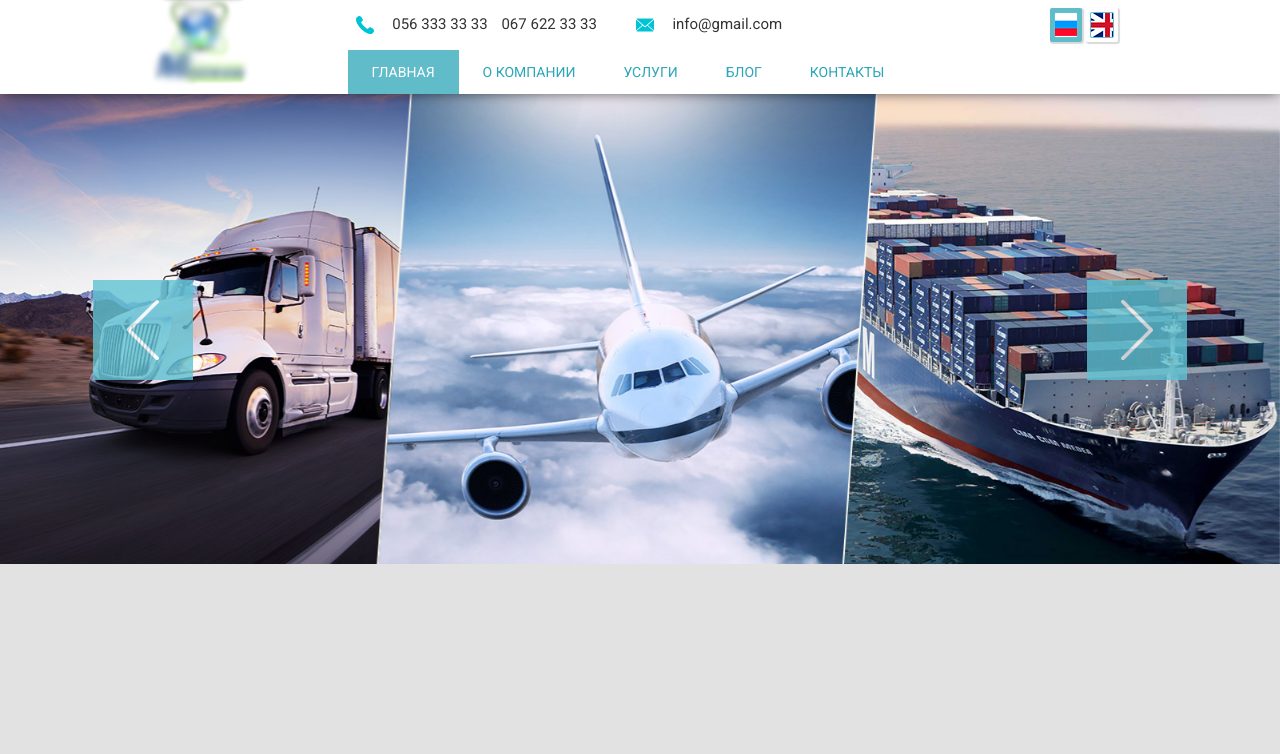
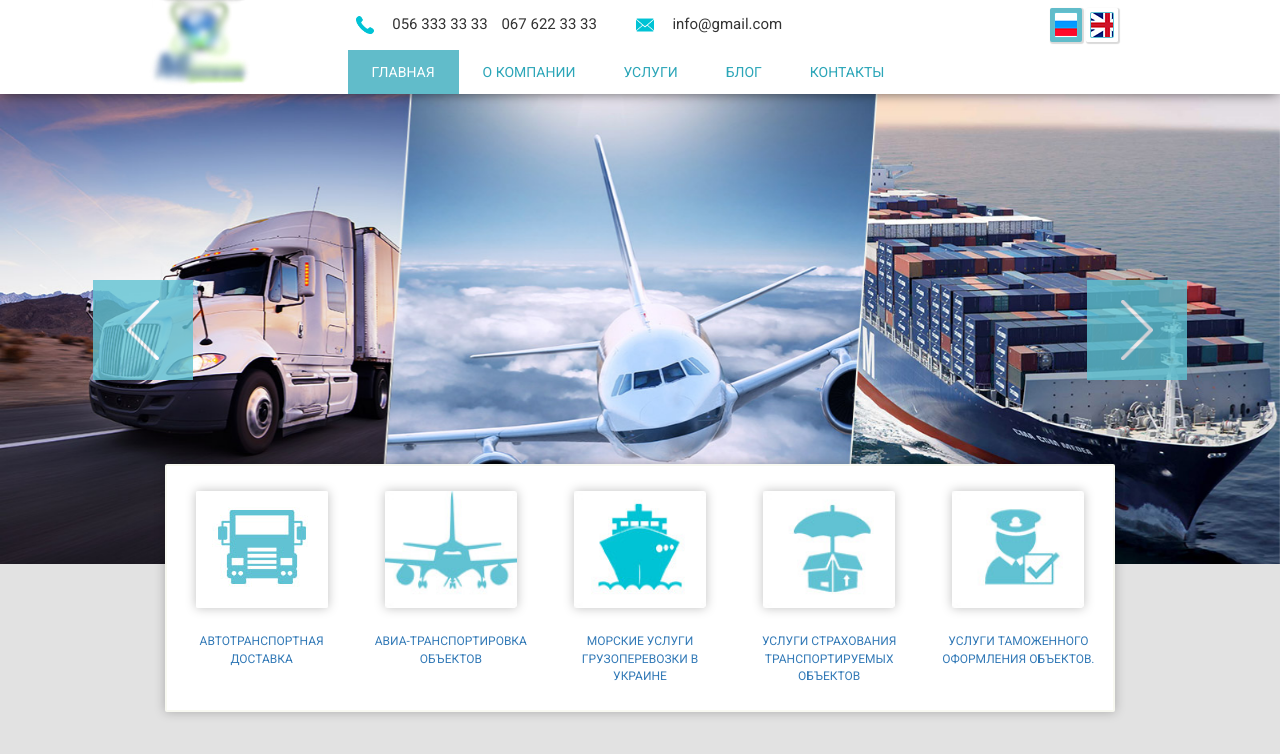
Before and after one commit to Anton-Golovin/test-ngen, a website: page index.html in a window 1280 px wide. Drawn offline with Linux system fonts and the light colour scheme.

Commit message:
Added service-menu (no overlay)

```diff
--- a/index.html
+++ b/index.html
@@ -57,14 +57,14 @@
 	</header>
 
 	<div id="carousel" class="carousel slide" data-ride="carousel">
-		<!-- Slider => Wrapper for slides -->
+		<!-- Carousel => Wrapper for slides -->
 		<div class="carousel-inner" role="listbox">
 			<div class="item active">
 				<img src="dist/img/slider1.jpg" alt="...">
 			</div>
 		</div>
 
-		<!-- Slider => Controls -->
+		<!-- Carousel => Controls -->
 		<div class="controls">
 			<a class="left carousel-control" href="#carousel" role="button" data-slide="prev">
 				<span class="glyphicon" aria-hidden="true"></span>
@@ -77,6 +77,28 @@
 		</div>
 	</div>
 
+	<ul class="service-menu">
+		<li>
+			<a href="#"><img src="dist/img/service-menu/avto-deliv.jpg" alt=""></a>
+			<a href="#">Автотранспортная доставка</a>
+		</li>
+		<li>
+			<a href="#"><img src="dist/img/service-menu/avia-deliv.jpg" alt=""></a>
+			<a href="#">Авиа-транспортировка объектов</a>
+		</li>
+		<li>
+			<a href="#"><img src="dist/img/service-menu/sea-deliv.jpg" alt=""></a>
+			<a href="#">Морские услуги грузоперевозки в Украине</a>
+		</li>
+		<li>
+			<a href="#"><img src="dist/img/service-menu/ins-deliv.jpg" alt=""></a>
+			<a href="#">Услуги страхования транспортируемых объектов</a>
+		</li>
+		<li>
+			<a href="#"><img src="dist/img/service-menu/captain-deliv.jpg" alt=""></a>
+			<a href="#">Услуги таможенного оформления объектов.</a>
+		</li>
+	</ul>
 
 	<!-- jQuery + Bootstrap -->
 	<script src='dist/libs/libs.min.js'></script>
--- a/src/css/style.css
+++ b/src/css/style.css
@@ -103,6 +103,38 @@ header {
 	transform: rotate(180deg);
 }
 
+
+/*service-menu*/
+.service-menu {
+	position: relative;
+	max-width: 950px;
+	margin: -100px auto;
+	padding: 0;
+	border-radius: 2px;
+	border: 2px solid #f8f9f1;
+	box-shadow: 0px 0px 11px 0px rgba(0,0,0,0.25);
+	background-color: #fff;
+	font-size: 0;
+	text-align: center;
+}
+.service-menu > li {
+	display: inline-block;
+	padding: 25px 15px;
+	width: 20%;
+	font-size: 12px;
+	color: #2ca6b8;
+	text-align: center;
+	vertical-align: top;
+	text-transform: uppercase;
+}
+.service-menu > li img {
+	display: block;
+	width: 132px;
+	height: 117px;
+	margin: 0 auto 25px auto;
+	border-radius: 2px;
+	box-shadow: 0px 0px 11px 0px rgba(0,0,0,0.25);
+}
 /* <= Medium Devices*/
 @media only screen and (max-width : 992px) {
 	.container-fluid {
@@ -121,6 +153,14 @@ header {
 		width: 50px;
 		height: 50px;
 	}
+	.service-menu {
+		margin: 0;
+		border-radius: 0;
+		border: none;
+	}
+	.service-menu > li {
+		width: 50%;
+	}
 }
 
 /* <= Small Devices*/
```
Also changed, not shown: dist/css/style.min.css, dist/img/service-menu/avia-deliv.jpg (added), dist/img/service-menu/avto-deliv.jpg (added), dist/img/service-menu/captain-deliv.jpg (added), dist/img/service-menu/ins-deliv.jpg (added), dist/img/service-menu/sea-deliv.jpg (added), src/img/service-menu/avia-deliv.jpg (added), src/img/service-menu/avto-deliv.jpg (added), src/img/service-menu/captain-deliv.jpg (added), src/img/service-menu/ins-deliv.jpg (added), src/img/service-menu/sea-deliv.jpg (added).
